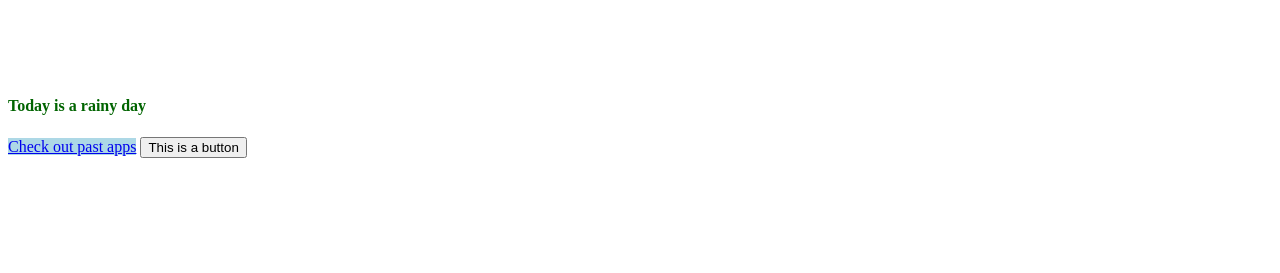
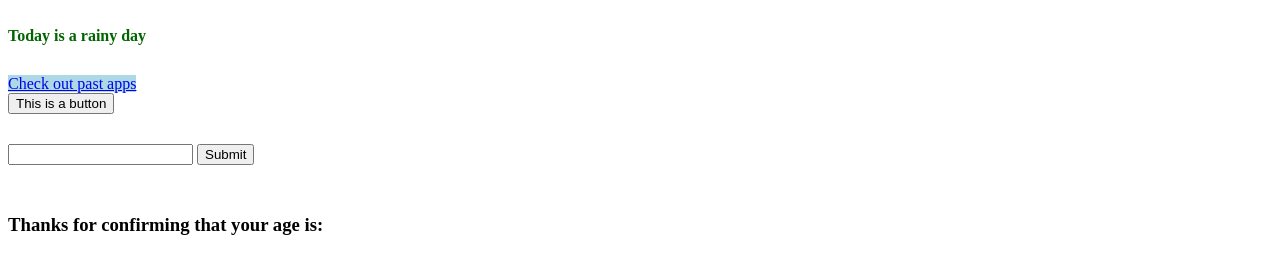
Before and after one commit to jsiowbs/techup-handson, a plain HTML site: page index.html in a window 1280 px wide. Shown: the part 121-394 px from the top of the page. Drawn offline with Linux system fonts and the light colour scheme.

Commit message:
commit changes for techup handson

```diff
--- a/index.html
+++ b/index.html
@@ -3,14 +3,19 @@
 <head>
     <meta charset="UTF-8">
     <meta name="viewport" content="width=<device-width>, initial-scale=1.0">
-    <title>TechUp Handson</title>
+    <title>TechUp Hands-on</title>
     <link href="style.css" rel="stylesheet">
     <script src="script.js"></script>
 </head>
 <body>
     <h1>Welcome to my blog</h1>
     <h4 id="rainyday">Today is a rainy day</h4>
-    <a href="https://techup.live" class="projects">Check out past apps</a>
-    <button onclick="sayHello()">This is a button</button>
+    <a href="https://techup.live" class="projects">Check out past apps</a> <br>
+    <button onclick="sayHello()">This is a button</button> <br>
+
+    <input type="text" name="Age" id="user-input">
+    <button onclick="showAge()">Submit</button>
+    <h3>Thanks for confirming that your age is: <span id="header-age"></span></h3>
+
 </body>
 </html>
--- a/script.js
+++ b/script.js
@@ -28,5 +28,10 @@ while (age < 70) {
 }
 
 function sayHello(){
-    console.log("Hello Everyone");
+    alert("Hello Everyone");
 }
+
+function showAge() {
+    var user_input = document.getElementById("user-input").value;
+    document.getElementById("header-age").textContent = user_input;
+}
--- a/style.css
+++ b/style.css
@@ -1,3 +1,7 @@
+* {
+    margin-bottom: 30px
+}
+
 h1 {
     color: red;
     background-color: yellow;
@@ -7,13 +11,12 @@ h1 {
 
     padding-top: 20px;
     padding-bottom: 20px;
+}
 
-    margin-bottom: 100px;
+.projects{
+    background-color: lightblue;
 }
 
 #rainyday{
     color:darkgreen;
 }
-.projects{
-    background-color: lightblue;
-}
```
